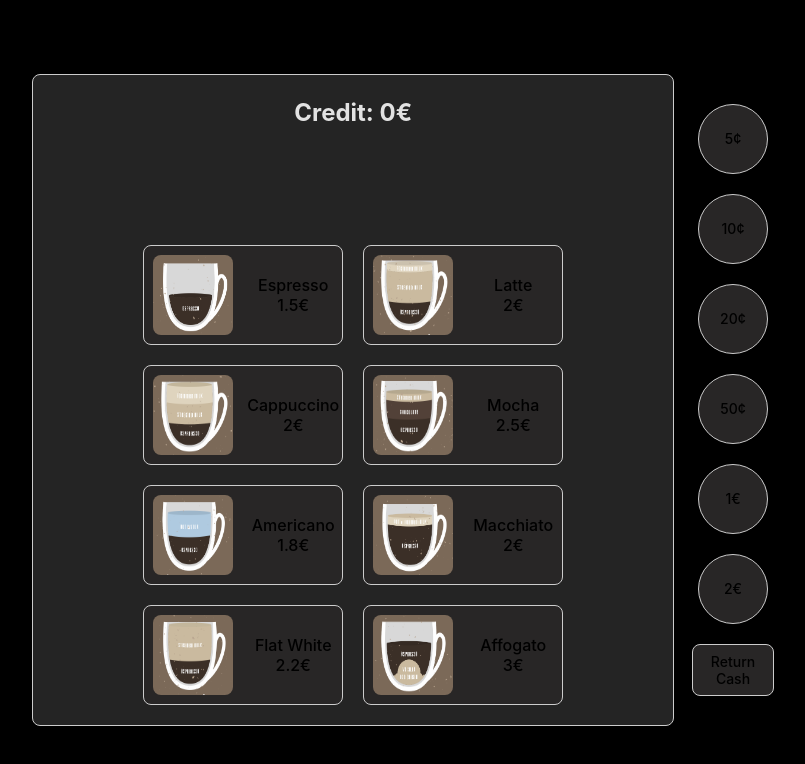
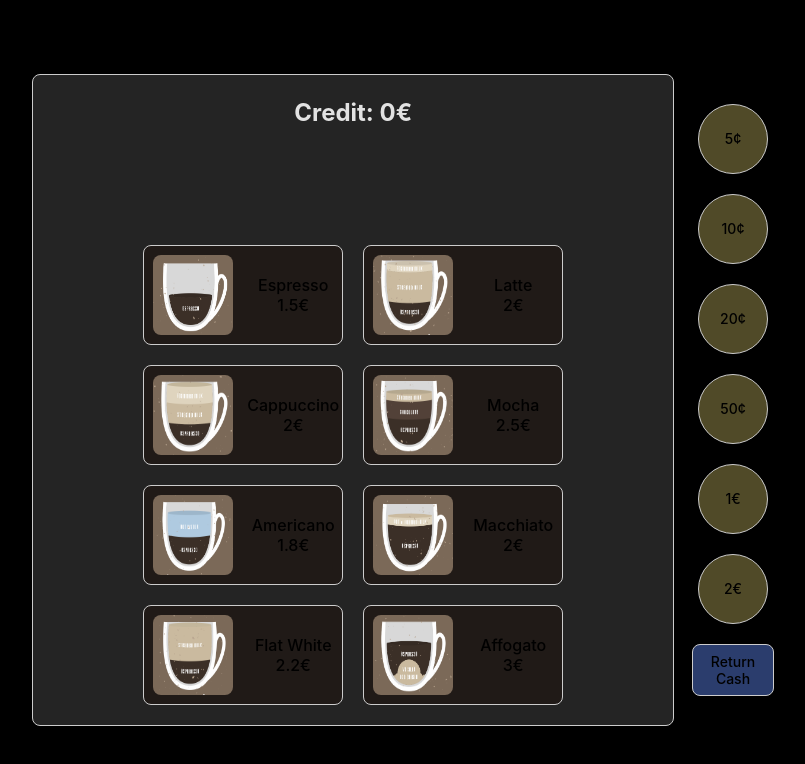
Before and after one commit to martinmilev/vending-machine-app, a React (Vite) app: page / in a window 1280 px wide. Shown: the top 764 px of the page, without its empty margins (228-1033 px from the left). Built offline with nearby package versions, Linux system fonts and the light colour scheme.

Commit message:
added some colors

```diff
--- a/src/App.css
+++ b/src/App.css
@@ -53,7 +53,7 @@
 }
 
 .grid-button {
-  background-color: #282626;
+  background-color: #201a17;
   border: 1px solid #ccc;
   padding: 10px;
   width: 200px;
@@ -68,7 +68,7 @@
 }
 
 .grid-button:hover {
-  background-color: #3f3c3c;
+  background-color: #32241d;
 }
 
 .coins {
@@ -81,7 +81,7 @@
   height: 70px;
   width: 70px;
   border-radius: 50%;
-  background-color: #282626;
+  background-color: #504a28;
   border: 1px solid #ccc;
   cursor: pointer;
   transition: background-color 0.3s ease;
@@ -92,7 +92,7 @@
   max-width: 70%;
   margin: 10px;
   border-radius: 8px;
-  background-color: #282626;
+  background-color: #2b3d6d;
   border: 1px solid #ccc;
   cursor: pointer;
   transition: background-color 0.3s ease;
@@ -118,7 +118,7 @@
 .progress-bar-container {
   width: 100%;
   height: 10px;
-  background-color: #ddd;
+  /* background-color: #ddd; */
 }
 
 .product-content {
--- a/src/index.css
+++ b/src/index.css
@@ -47,7 +47,7 @@ button {
   transition: border-color 0.25s;
 }
 button:hover {
-  border-color: #4caf50;
+  border-color: #ffffff;
 }
 button:focus,
 button:focus-visible {
```
